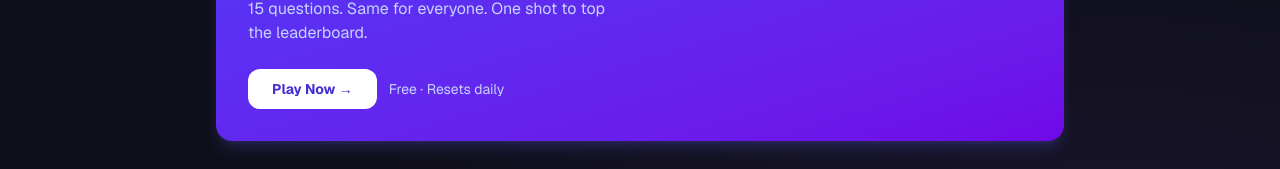
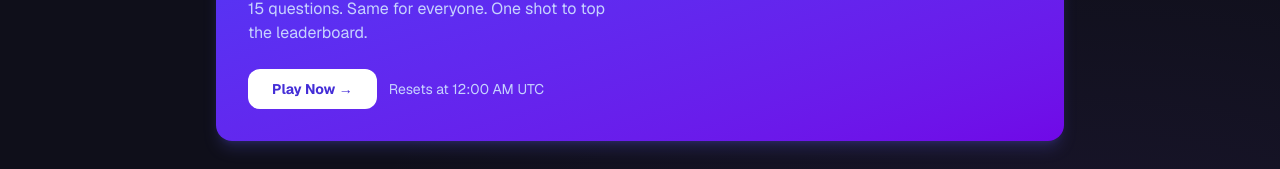
Before and after one commit to Philippe1179/Quizio, a Next.js app: page / in a window 1280 px wide. Shown: the part 486-655 px from the top of the page. Built offline with nearby package versions, Linux system fonts and the light colour scheme; no server answers.

Commit message:
feat: show next reset time in user's local timezone

```diff
--- a/src/app/page.tsx
+++ b/src/app/page.tsx
@@ -42,6 +42,11 @@ export default function Home() {
   const { user } = useAuth();
   const [bests, setBests] = useState<Record<string, number>>({});
   const today = new Date().toLocaleDateString('en-US', { weekday: 'long', month: 'long', day: 'numeric' });
+  const nextReset = (() => {
+    const now = new Date();
+    const midnight = new Date(Date.UTC(now.getUTCFullYear(), now.getUTCMonth(), now.getUTCDate() + 1));
+    return midnight.toLocaleTimeString([], { hour: 'numeric', minute: '2-digit', timeZoneName: 'short' });
+  })();
 
   useEffect(() => {
     if (!user) { setBests({}); return; }
@@ -102,7 +107,7 @@ export default function Home() {
               <span className="px-6 py-2.5 rounded-xl bg-white text-indigo-700 font-bold text-sm group-hover:bg-indigo-50 transition-colors">
                 Play Now →
               </span>
-              <span className="text-sm text-indigo-200">Free · Resets daily</span>
+              <span className="text-sm text-indigo-200">Resets at {nextReset}</span>
             </div>
           </Link>
         </section>
--- a/src/components/daily/DailyGame.tsx
+++ b/src/components/daily/DailyGame.tsx
@@ -74,7 +74,14 @@ function ResultsView({
         <p className="text-zinc-400">{message}</p>
 
         {alreadyPlayed && (
-          <p className="text-sm text-indigo-400 mt-1">You already completed this challenge</p>
+          <div className="flex flex-col items-center gap-1 mt-1">
+            <p className="text-sm text-indigo-400">You already completed this challenge</p>
+            <p className="text-xs text-zinc-500">Next challenge at {(() => {
+              const now = new Date();
+              const midnight = new Date(Date.UTC(now.getUTCFullYear(), now.getUTCMonth(), now.getUTCDate() + 1));
+              return midnight.toLocaleTimeString([], { hour: 'numeric', minute: '2-digit', timeZoneName: 'short' });
+            })()}</p>
+          </div>
         )}
         {isArchive && (
           <p className="text-sm text-zinc-500 mt-1">Archive play — score not submitted to leaderboard</p>
```
